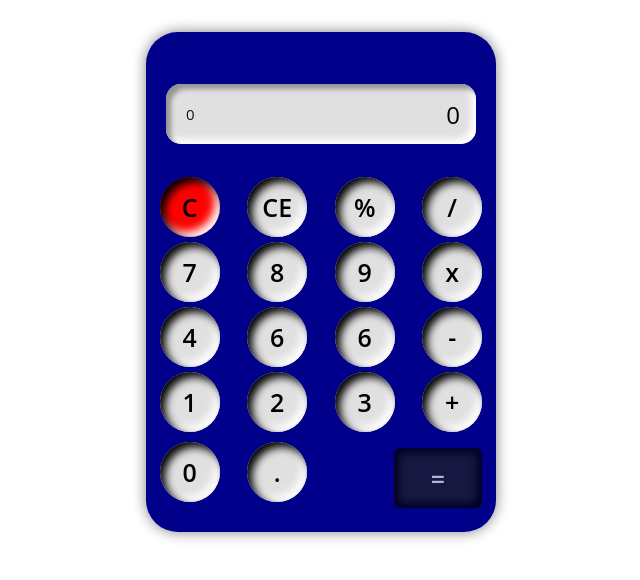
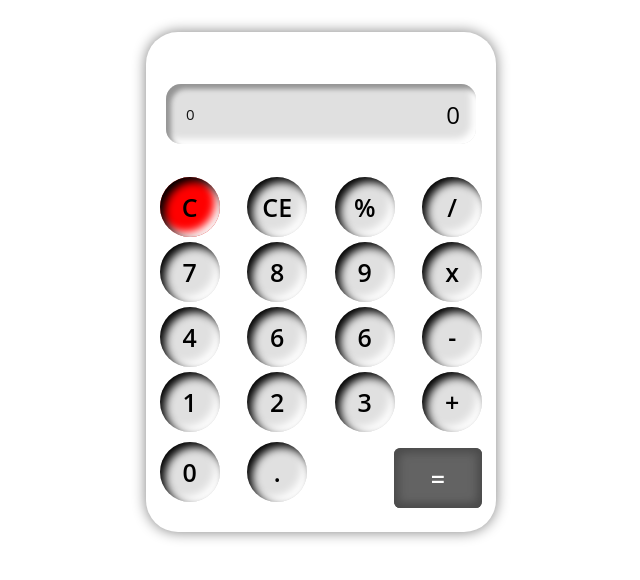
Before and after one commit to alban-okoby/jschallenge, a plain HTML site: page index.html in a window 1280 px wide. Shown: the whole page, without its empty margins (319-959 px from the left). Drawn offline with Linux system fonts and the light colour scheme.

```diff
--- a/assets/style.css
+++ b/assets/style.css
@@ -25,7 +25,7 @@ body *{
     box-shadow: 0rem 0rem .875rem var(--gray);
     margin-top: 2rem;
     margin-bottom: 2rem;
-    background: darkblue;
+    background: light;
 }
 section {
     width: 100%
```
Also changed, not shown: assets/img/calculatrice_light.JPG.
